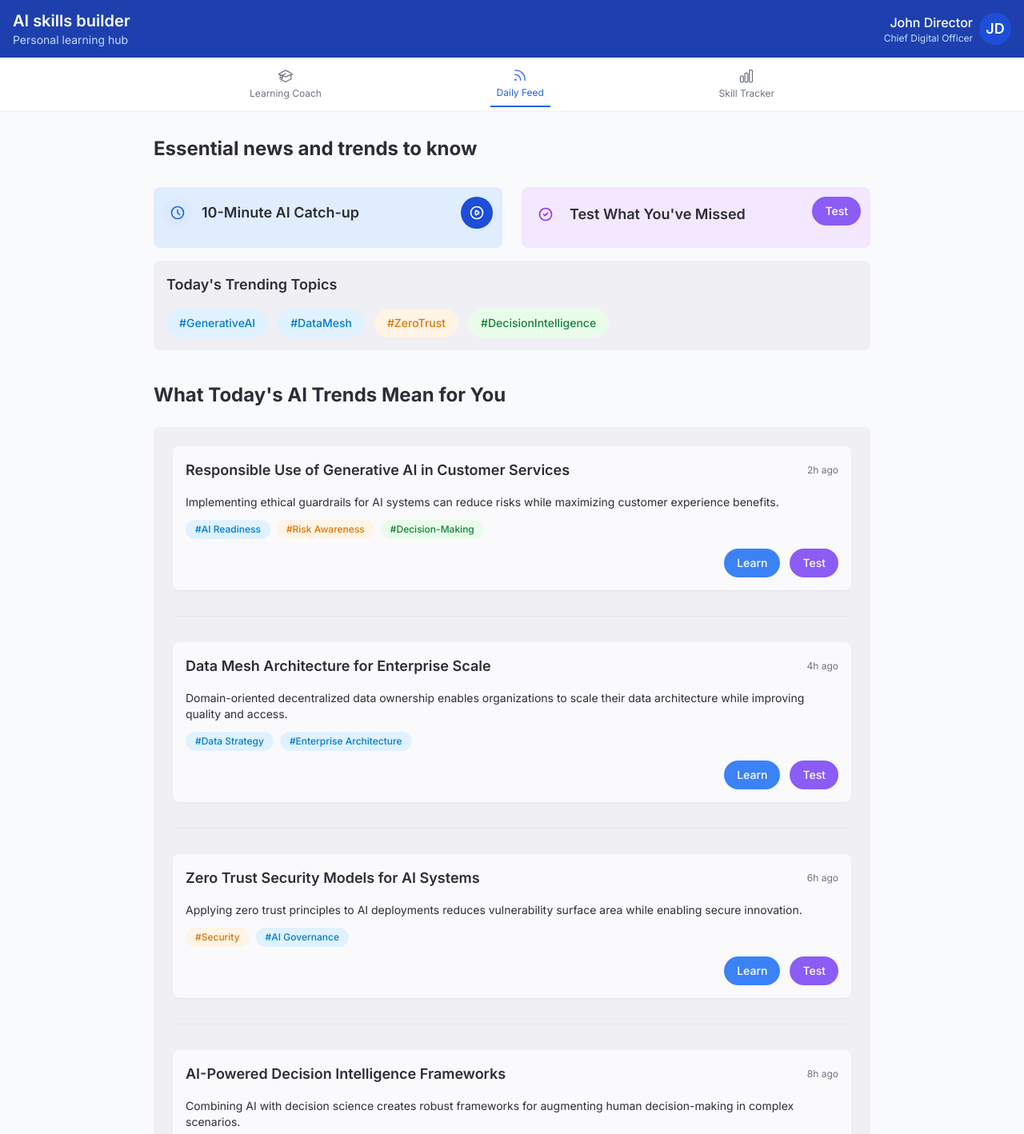
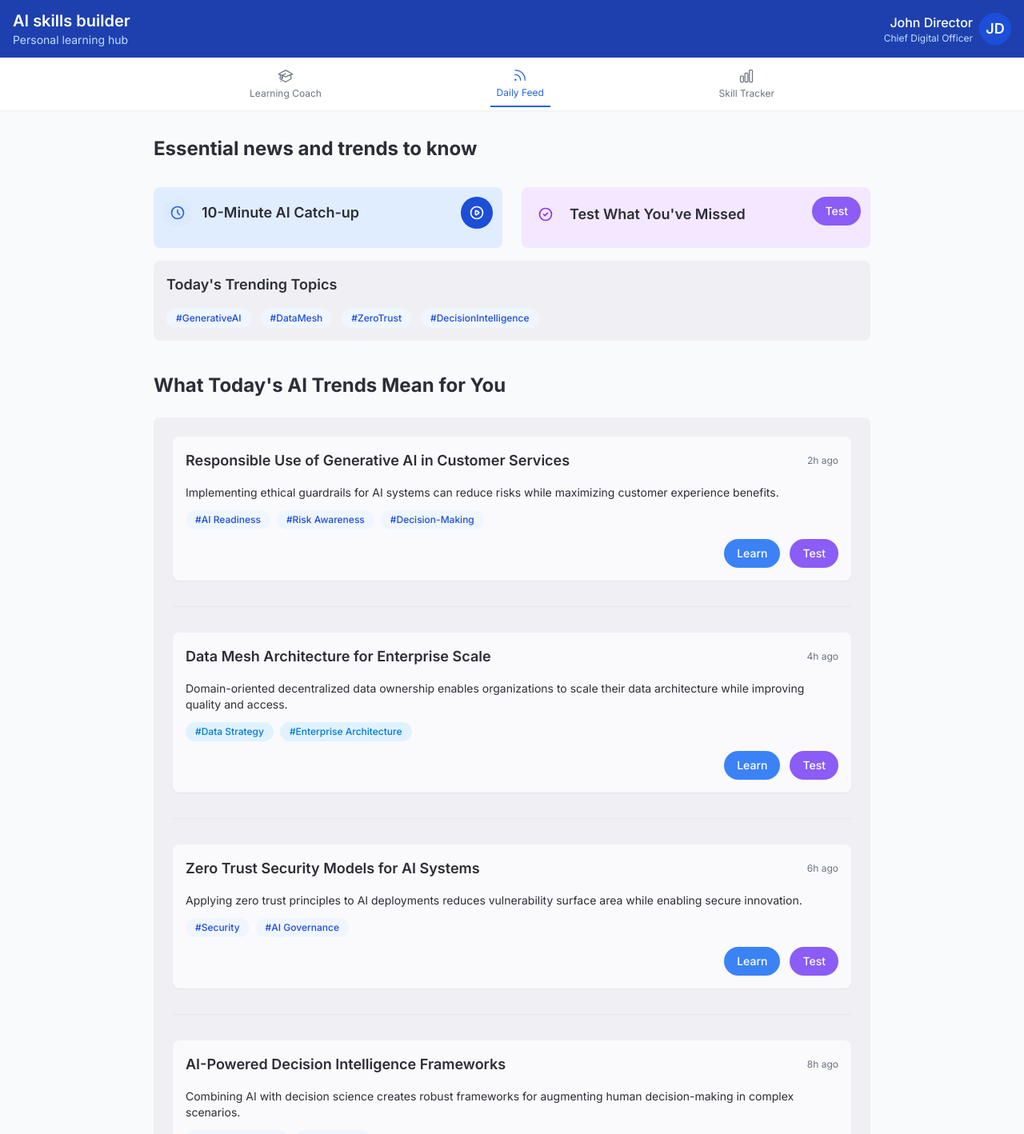
Before and after one commit to danr75/Test2Rapid, a Next.js app: page /daily-feed in a window 1280 px wide. Shown: the top 1418 px of the page at 80% size. Built offline with nearby package versions, Linux system fonts and the light colour scheme.

Commit message:
UI: Standardize tag styling across daily feed to match 'Target: Top 10%' design

```diff
--- a/src/pages/daily-feed.tsx
+++ b/src/pages/daily-feed.tsx
@@ -145,10 +145,10 @@ const DailyFeedPage: React.FC = () => {
             <div style={{backgroundColor: '#F0F0F4'}} className="mb-10 w-full p-4 rounded-lg">
               <h2 className="font-semibold text-lg mb-4" style={{color: '#2D2D38'}}>Today's Trending Topics</h2>
               <div className="flex flex-wrap gap-3 mt-3">
-                <button style={{backgroundColor: '#E0F2FF', color: '#007BCE'}} className="hover:opacity-80 px-4 py-2 rounded-full text-sm font-medium transition-colors">#GenerativeAI</button>
-                <button style={{backgroundColor: '#E0F2FF', color: '#007BCE'}} className="hover:opacity-80 px-4 py-2 rounded-full text-sm font-medium transition-colors">#DataMesh</button>
-                <button style={{backgroundColor: '#FFF4E5', color: '#D97706'}} className="hover:opacity-80 px-4 py-2 rounded-full text-sm font-medium transition-colors">#ZeroTrust</button>
-                <button style={{backgroundColor: '#E9FCE9', color: '#15803D'}} className="hover:opacity-80 px-4 py-2 rounded-full text-sm font-medium transition-colors">#DecisionIntelligence</button>
+                <button className="inline-flex items-center px-3 py-1 rounded-full text-xs font-medium bg-blue-50 text-blue-700 hover:bg-blue-100 transition-colors">#GenerativeAI</button>
+                <button className="inline-flex items-center px-3 py-1 rounded-full text-xs font-medium bg-blue-50 text-blue-700 hover:bg-blue-100 transition-colors">#DataMesh</button>
+                <button className="inline-flex items-center px-3 py-1 rounded-full text-xs font-medium bg-blue-50 text-blue-700 hover:bg-blue-100 transition-colors">#ZeroTrust</button>
+                <button className="inline-flex items-center px-3 py-1 rounded-full text-xs font-medium bg-blue-50 text-blue-700 hover:bg-blue-100 transition-colors">#DecisionIntelligence</button>
               </div>
             </div>
 
@@ -167,9 +167,9 @@ const DailyFeedPage: React.FC = () => {
                   <p className="text-sm mb-5" style={{color: '#2D2D38'}}>Implementing ethical guardrails for AI systems can reduce risks while maximizing customer experience benefits.</p>
 
                   <div className="flex flex-wrap gap-2 mb-3">
-                    <span style={{backgroundColor: '#E0F2FF', color: '#007BCE'}} className="text-xs px-3 py-1 rounded-full font-medium">#AI Readiness</span>
-                    <span style={{backgroundColor: '#FFF4E5', color: '#D97706'}} className="text-xs px-3 py-1 rounded-full font-medium">#Risk Awareness</span>
-                    <span style={{backgroundColor: '#E9FCE9', color: '#15803D'}} className="text-xs px-3 py-1 rounded-full font-medium">#Decision-Making</span>
+                    <span className="inline-flex items-center px-3 py-1 rounded-full text-xs font-medium bg-blue-50 text-blue-700">#AI Readiness</span>
+                    <span className="inline-flex items-center px-3 py-1 rounded-full text-xs font-medium bg-blue-50 text-blue-700">#Risk Awareness</span>
+                    <span className="inline-flex items-center px-3 py-1 rounded-full text-xs font-medium bg-blue-50 text-blue-700">#Decision-Making</span>
                   </div>
 
                   <div className="flex justify-end items-center gap-3 mt-2">
@@ -236,8 +236,8 @@ const DailyFeedPage: React.FC = () => {
                   <p className="text-sm mb-5" style={{color: '#2D2D38'}}>Applying zero trust principles to AI deployments reduces vulnerability surface area while enabling secure innovation.</p>
 
                   <div className="flex flex-wrap gap-2 mb-3">
-                    <span style={{backgroundColor: '#FFF4E5', color: '#D97706'}} className="text-xs px-3 py-1 rounded-full font-medium">#Security</span>
-                    <span style={{backgroundColor: '#E0F2FF', color: '#007BCE'}} className="text-xs px-3 py-1 rounded-full font-medium">#AI Governance</span>
+                    <span className="inline-flex items-center px-3 py-1 rounded-full text-xs font-medium bg-blue-50 text-blue-700">#Security</span>
+                    <span className="inline-flex items-center px-3 py-1 rounded-full text-xs font-medium bg-blue-50 text-blue-700">#AI Governance</span>
                   </div>
 
                   <div className="flex justify-end items-center gap-3 mt-2">
@@ -270,8 +270,8 @@ const DailyFeedPage: React.FC = () => {
                   <p className="text-sm mb-5" style={{color: '#2D2D38'}}>Combining AI with decision science creates robust frameworks for augmenting human decision-making in complex scenarios.</p>
 
                   <div className="flex flex-wrap gap-2 mb-3">
-                    <span style={{backgroundColor: '#E9FCE9', color: '#15803D'}} className="text-xs px-3 py-1 rounded-full font-medium">#Decision-Making</span>
-                    <span style={{backgroundColor: '#E0F2FF', color: '#007BCE'}} className="text-xs px-3 py-1 rounded-full font-medium">#AI Strategy</span>
+                    <span className="inline-flex items-center px-3 py-1 rounded-full text-xs font-medium bg-blue-50 text-blue-700">#Decision-Making</span>
+                    <span className="inline-flex items-center px-3 py-1 rounded-full text-xs font-medium bg-blue-50 text-blue-700">#AI Strategy</span>
                   </div>
 
                   <div className="flex justify-end items-center gap-3 mt-2">
```
